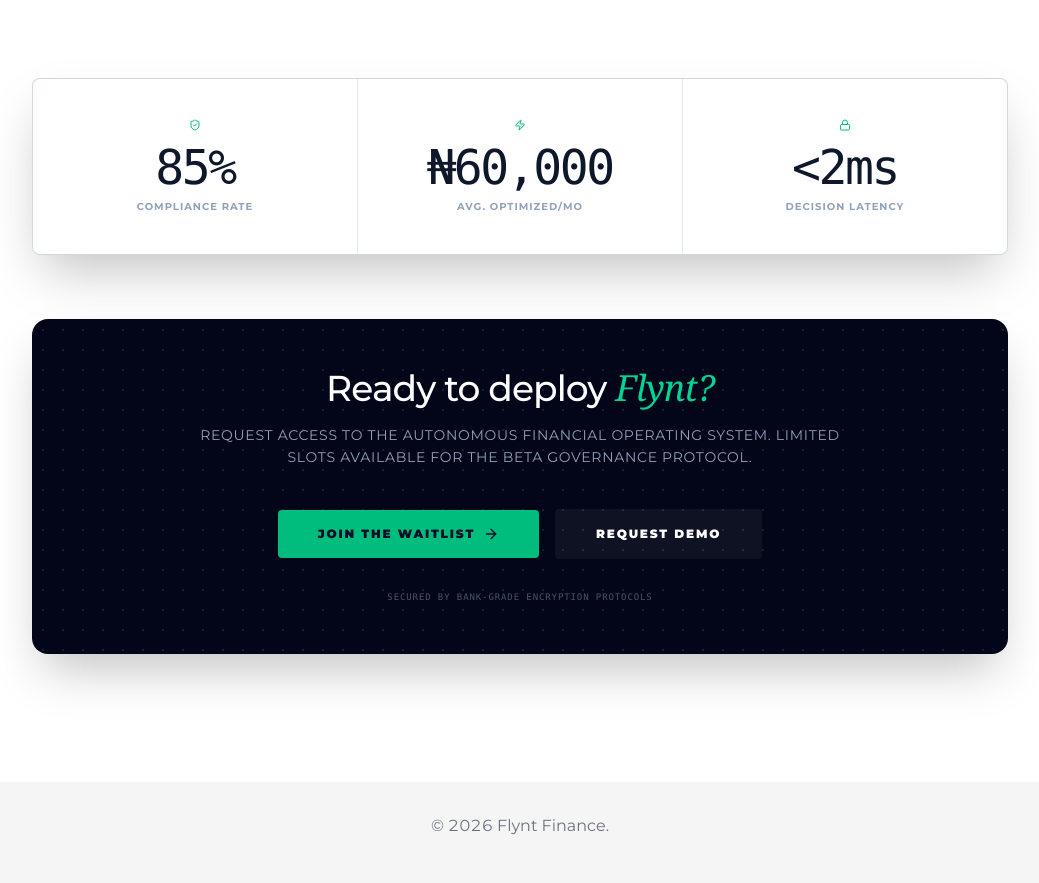
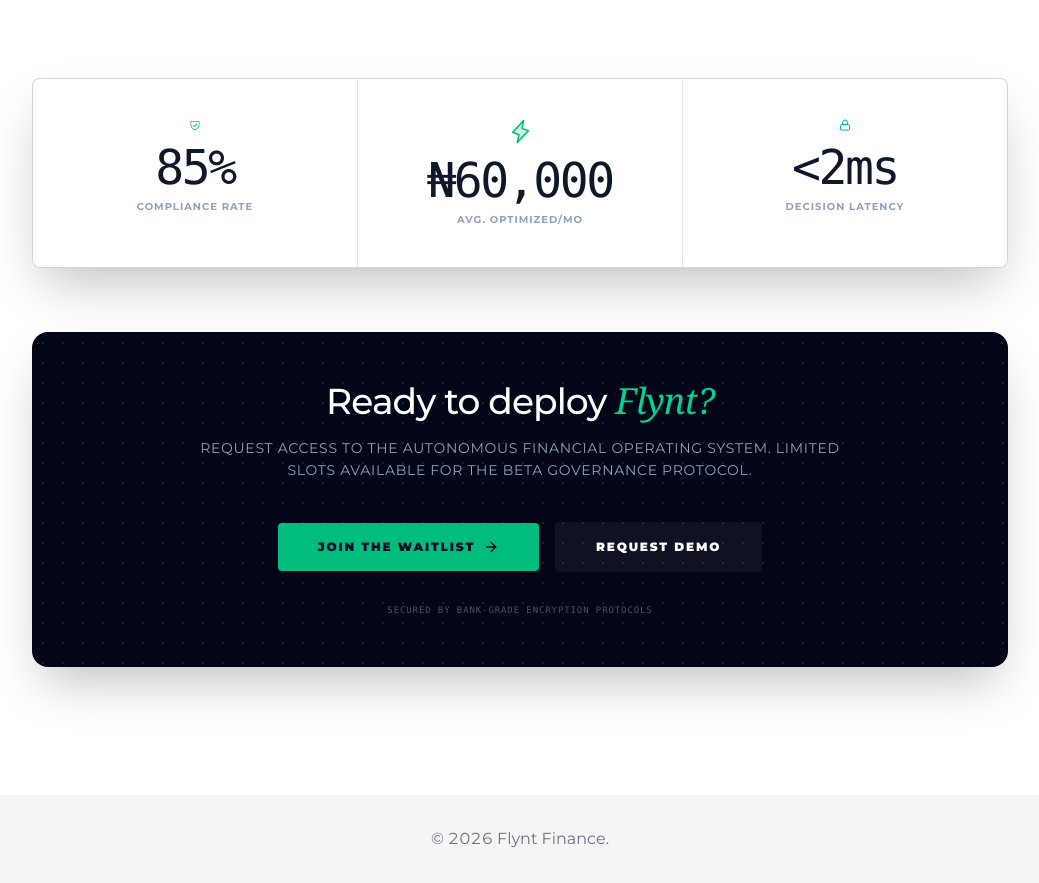
Before and after one commit to DavidWaza/Flynt, a Next.js app: page / in a window 1280 px wide. Shown: the part 4262-5145 px from the top of the page, without its empty margins (120-1159 px from the left). Built offline with nearby package versions, Linux system fonts and the light colour scheme.

Commit message:
fix: installed missing dependecies

```diff
--- a/components/landing/TrustStats.tsx
+++ b/components/landing/TrustStats.tsx
@@ -1,15 +1,15 @@
 "use client";
 
 import Image from "next/image";
-import React from "react";
-import { ShieldCheck, ArrowRight, Zap, Lock } from "lucide-react";
 import { motion } from "framer-motion";
+import { Lightning, ShieldCheck } from "@phosphor-icons/react";
+import { Lock } from "lucide-react";
+import { ArrowRight } from "lucide-react";
 
 export default function TrustStats() {
   return (
     <section className="relative bg-white dark:bg-[#0A0D27] py-24 lg:py-32">
       <div className="container mx-auto max-w-5xl px-6">
-
         {/* LOGO NETWORK BAR */}
         <div className="mb-20 text-center">
           <p className="mb-10 text-[10px] font-bold uppercase tracking-[0.3em] text-slate-400 dark:text-slate-600">
@@ -17,13 +17,28 @@
           </p>
           <div className="flex flex-wrap items-center justify-center gap-12 grayscale opacity-60 transition-all hover:grayscale-0">
             <div className="h-6 w-28 relative">
-              <Image src="/banks/zenith.png" alt="Zenith" fill className="object-contain" />
+              <Image
+                src="/banks/zenith.png"
+                alt="Zenith"
+                fill
+                className="object-contain"
+              />
             </div>
             <div className="h-6 w-28 relative">
-              <Image src="/banks/access.png" alt="Access" fill className="object-contain" />
+              <Image
+                src="/banks/access.png"
+                alt="Access"
+                fill
+                className="object-contain"
+              />
             </div>
             <div className="h-6 w-28 relative">
-              <Image src="/banks/gtb.png" alt="GTBank" fill className="object-contain" />
+              <Image
+                src="/banks/gtb.png"
+                alt="GTBank"
+                fill
+                className="object-contain"
+              />
             </div>
           </div>
         </div>
@@ -31,11 +46,26 @@
         {/* STATS TERMINAL */}
         <div className="mb-16 grid grid-cols-1 md:grid-cols-3 gap-px bg-slate-200 dark:bg-white/10 border border-slate-200 dark:border-white/10 rounded-lg overflow-hidden shadow-2xl">
           {[
-            { label: "Compliance Rate", value: "85%", icon: <ShieldCheck className="w-3 h-3" /> },
-            { label: "Avg. Optimized/Mo", value: "₦60,000", icon: <Zap className="w-3 h-3" /> },
-            { label: "Decision Latency", value: "<2ms", icon: <Lock className="w-3 h-3" /> },
+            {
+              label: "Compliance Rate",
+              value: "85%",
+              icon: <ShieldCheck className="w-3 h-3" />,
+            },
+            {
+              label: "Avg. Optimized/Mo",
+              value: "₦60,000",
+              icon: <Lightning size={25} weight="duotone" />,
+            },
+            {
+              label: "Decision Latency",
+              value: "<2ms",
+              icon:   <Lock className="w-3 h-3" />,
+            },
           ].map((stat, i) => (
-            <div key={i} className="bg-white dark:bg-[#0D1131] p-10 text-center group">
+            <div
+              key={i}
+              className="bg-white dark:bg-[#0D1131] p-10 text-center group"
+            >
               <div className="mb-3 flex justify-center text-emerald-500">
                 {stat.icon}
               </div>
@@ -61,7 +91,10 @@
 
           <div className="relative z-10 max-w-2xl mx-auto">
             <h3 className="mb-4 text-3xl font-medium tracking-tight text-white md:text-4xl">
-              Ready to deploy <span className="text-emerald-400 italic font-light font-serif">Flynt?</span>
+              Ready to deploy{" "}
+              <span className="text-emerald-400 italic font-light font-serif">
+                Flynt?
+              </span>
             </h3>
             <p className="mb-10 text-slate-400 text-sm leading-relaxed uppercase tracking-wider">
               Request access to the autonomous financial operating system.
--- a/package.json
+++ b/package.json
@@ -17,12 +17,15 @@
   "dependencies": {
     "@phosphor-icons/react": "^2.1.10",
     "@prisma/client": "^7.3.0",
+    "clsx": "^2.1.1",
     "date-fns": "^4.1.0",
     "framer-motion": "^12.29.2",
+    "lucide-react": "^0.563.0",
     "next": "16.1.6",
     "react": "19.2.3",
     "react-dom": "19.2.3",
-    "sonner": "^2.0.7"
+    "sonner": "^2.0.7",
+    "tailwind-merge": "^3.4.0"
   },
   "devDependencies": {
     "@tailwindcss/postcss": "^4",
```
Also changed, not shown: 1 other file (tests, documents, lock files or other folders).
